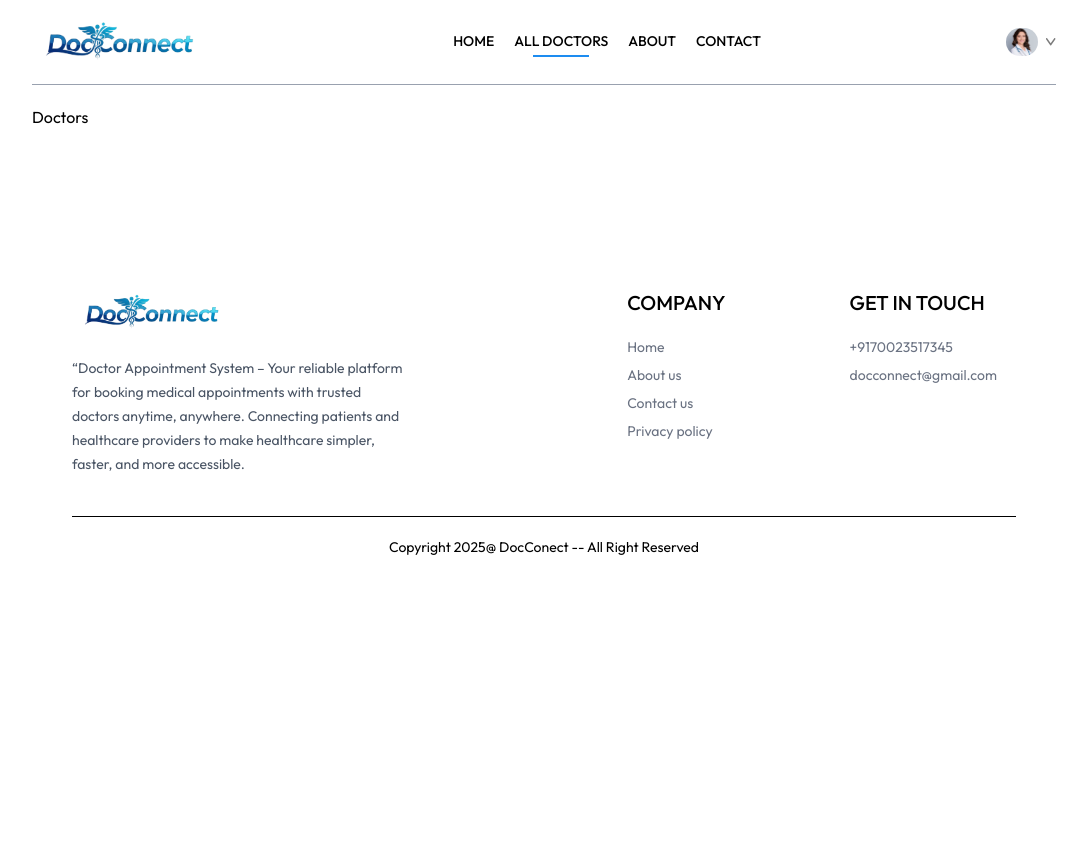
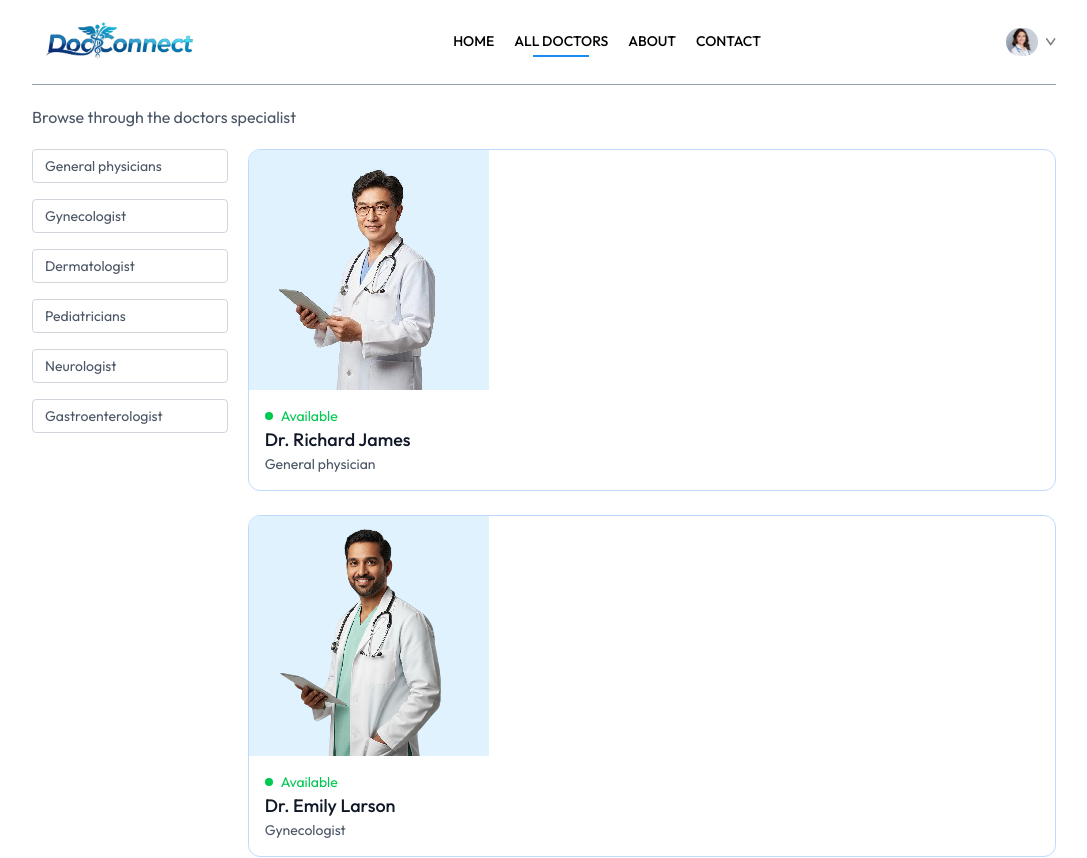
Before and after one commit to nzaman7878/Doctor-Appoinment-Booking-System-Using-MERN-stack, a React (Vite) app in the folder frontend/: page /doctors in a window 1280 px wide. Shown: the top 858 px of the page, without its empty margins (96-1183 px from the left). Before the commit the page ends 800 px from the top, so only its background shows below. Built offline with nearby package versions, Linux system fonts and the light colour scheme.

Commit message:
feat(doctors): add Doctors component with speciality filtering and dynamic routing

```diff
--- a/frontend/src/components/Navbar.jsx
+++ b/frontend/src/components/Navbar.jsx
@@ -10,7 +10,7 @@
 
   return (
     <div className='flex items-center justify-between text-sm py-4 mb-5 border-b border-b-gray-400'>
-        <img className='w-44 cursor-pointer' src={assets.logo} alt="" />
+        <img onClick={()=>navigate('/')} className='w-44 cursor-pointer' src={assets.logo} alt="" />
         <ul className='hidden md:flex items-start gap-5 font-medium'>
             <NavLink to='/'>
                 <li className='py-1'>HOME</li>
--- a/frontend/src/pages/Doctors.jsx
+++ b/frontend/src/pages/Doctors.jsx
@@ -1,8 +1,124 @@
-import React from 'react'
+import React, { useContext, useState, useEffect } from 'react'
+import { useNavigate, useParams } from 'react-router-dom'
+import { AppContext } from '../context/AppContext'
 
 const Doctors = () => {
+
+  const { speciality } = useParams()
+  const [filterDoc, setFilterDoc] = useState([])
+  const navigate = useNavigate()
+  const { doctors } = useContext(AppContext)
+
+  const applyFilter = () => {
+    if (speciality) {
+      setFilterDoc(doctors.filter(doc => doc.speciality === speciality))
+    } else {
+      setFilterDoc(doctors)
+    }
+  }
+
+  useEffect(() => {
+    applyFilter()
+  }, [doctors, speciality])
+
   return (
-    <div>Doctors</div>
+    <div>
+      <p className="text-gray-600">Browse through the doctors specialist</p>
+      <div className="flex flex-col sm:flex-row items-start gap-5 mt-5">
+
+        {/* ---- Left Category List ---- */}
+        <div className="flex flex-col gap-4 text-sm text-gray-600">
+
+          <p
+            onClick={() =>
+              speciality === 'General physicians'
+                ? navigate('/doctors')
+                : navigate('/doctors/General physicians')
+            }
+            className="w-[94vw] sm:w-auto pl-3 py-1.5 pr-16 border border-gray-300 rounded transition-all cursor-pointer"
+          >
+            General physicians
+          </p>
+
+          <p
+            onClick={() =>
+              speciality === 'Gynecologist'
+                ? navigate('/doctors')
+                : navigate('/doctors/Gynecologist')
+            }
+            className="w-[94vw] sm:w-auto pl-3 py-1.5 pr-16 border border-gray-300 rounded transition-all cursor-pointer"
+          >
+            Gynecologist
+          </p>
+
+          <p
+            onClick={() =>
+              speciality === 'Dermatologist'
+                ? navigate('/doctors')
+                : navigate('/doctors/Dermatologist')
+            }
+            className="w-[94vw] sm:w-auto pl-3 py-1.5 pr-16 border border-gray-300 rounded transition-all cursor-pointer"
+          >
+            Dermatologist
+          </p>
+
+          <p
+            onClick={() =>
+              speciality === 'Pediatricians'
+                ? navigate('/doctors')
+                : navigate('/doctors/Pediatricians')
+            }
+            className="w-[94vw] sm:w-auto pl-3 py-1.5 pr-16 border border-gray-300 rounded transition-all cursor-pointer"
+          >
+            Pediatricians
+          </p>
+
+          <p
+            onClick={() =>
+              speciality === 'Neurologist'
+                ? navigate('/doctors')
+                : navigate('/doctors/Neurologist')
+            }
+            className="w-[94vw] sm:w-auto pl-3 py-1.5 pr-16 border border-gray-300 rounded transition-all cursor-pointer"
+          >
+            Neurologist
+          </p>
+
+          <p
+            onClick={() =>
+              speciality === 'Gastroenterologist'
+                ? navigate('/doctors')
+                : navigate('/doctors/Gastroenterologist')
+            }
+            className="w-[94vw] sm:w-auto pl-3 py-1.5 pr-16 border border-gray-300 rounded transition-all cursor-pointer"
+          >
+            Gastroenterologist
+          </p>
+        </div>
+
+        {/* ---- Doctors List ---- */}
+        <div className="w-full grid grid-cols-auto gap-4 gap-y-6">
+          {filterDoc.map((item) => (
+            <div
+              key={item._id}
+              onClick={() => navigate(`/appointment/${item._id}`)}
+              className="border border-blue-200 rounded-xl overflow-hidden cursor-pointer hover:translate-y-[-10px] transition-all duration-500"
+            >
+              <img className="bg-sky-100" src={item.image} alt={item.name} />
+              <div className="p-4">
+                <div className="flex items-center gap-2 text-sm text-center text-green-500">
+                  <p className="w-2 h-2 bg-green-500 rounded-full"></p>
+                  <p>Available</p>
+                </div>
+
+                <p className="text-gray-900 text-lg font-medium">{item.name}</p>
+                <p className="text-gray-600 text-sm">{item.speciality}</p>
+              </div>
+            </div>
+          ))}
+        </div>
+      </div>
+    </div>
   )
 }
 
```
